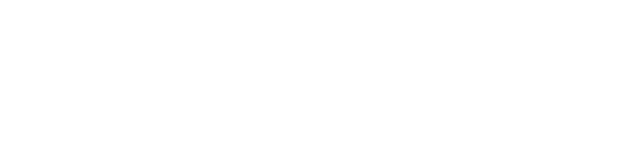
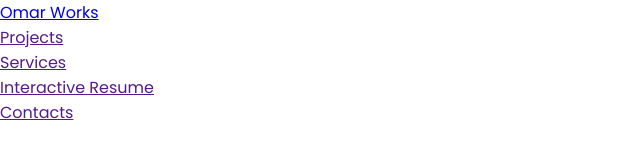
Before and after one commit to omarhady1992/Portfolio-Site, a plain HTML site: page index.html in a window 1280 px wide. Shown: the whole page, without its empty margins (0-640 px from the left). Drawn offline with Linux system fonts and the light colour scheme.

Commit message:
html code for header

```diff
--- a/index.html
+++ b/index.html
@@ -11,4 +11,22 @@
 
 </head>
 
+<body>
+    <header>
+        <a href="index.html" class="logo">Omar Works</a>
+        <nav>
+            <ul>
+                <li><a href="">Projects</a></li>
+                <li><a href="">Services</a></li>
+                <li><a href="">Interactive Resume</a></li>
+                <li><a href="">Contacts</a></li>
+            </ul>
+        </nav>
+    </header>
+
+
+</body>
+
+
+
 </html>
```
